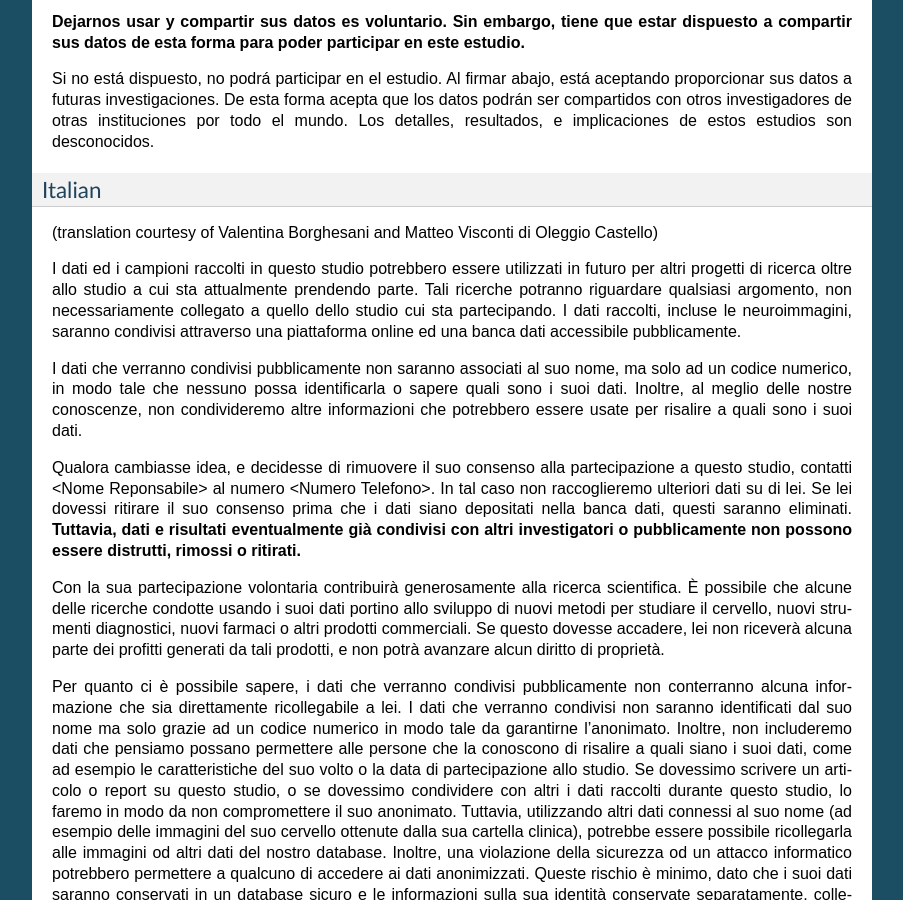
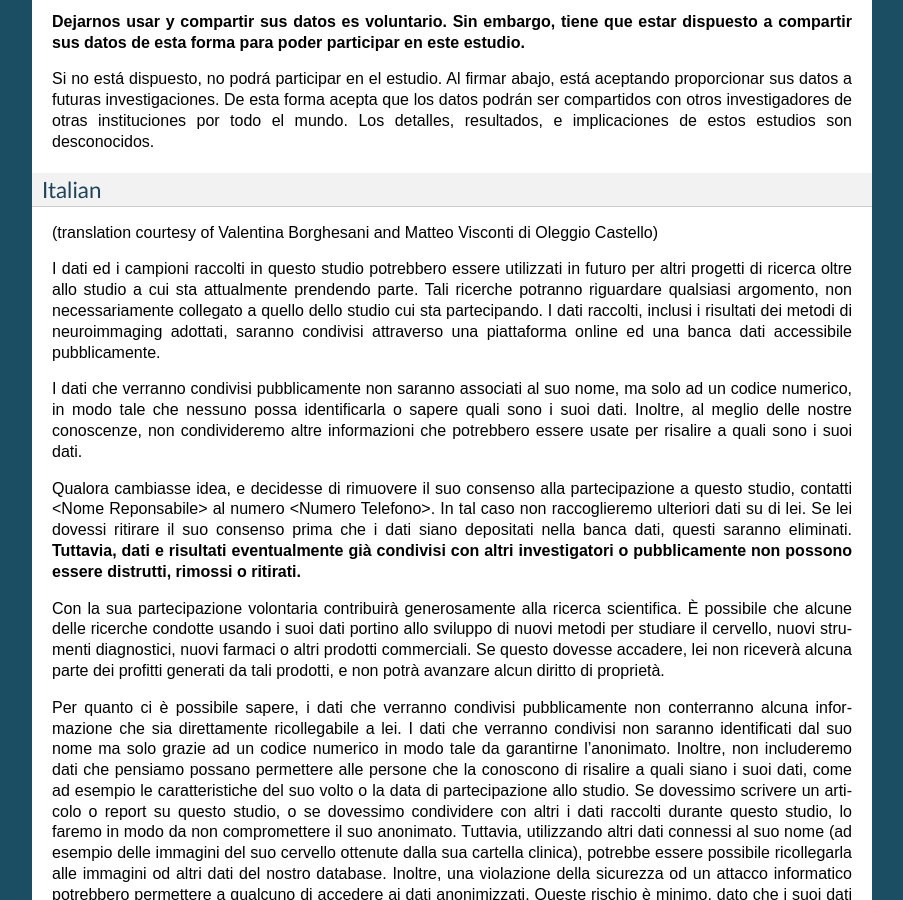
Before and after one commit to con/open-brain-consent, a Sphinx documentation site: the page built from docs/source/ultimate.rst, in a window 1280 px wide and 900 px high, scrolled down 3620 px. Shown: the whole window, without its empty margins (198-1101 px from the left). Built offline with Sphinx 7.4.7, drawn with Linux system fonts in a browser that asks for light colours.

Commit message:
fixing minor things in IT version

```diff
--- a/docs/source/ultimate.rst
+++ b/docs/source/ultimate.rst
@@ -84,7 +84,7 @@ Italian
 ~~~~~~
 (translation courtesy of Valentina Borghesani and Matteo Visconti di Oleggio Castello)
 
-I dati ed i campioni raccolti in questo studio potrebbero essere utilizzati in futuro per altri progetti di ricerca oltre allo studio a cui sta attualmente prendendo parte. Tali ricerche potranno riguardare qualsiasi argomento, non necessariamente collegato a quello dello studio cui sta partecipando. I dati raccolti, incluse le neuroimmagini, saranno condivisi attraverso una piattaforma online ed una banca dati accessibile pubblicamente.
+I dati ed i campioni raccolti in questo studio potrebbero essere utilizzati in futuro per altri progetti di ricerca oltre allo studio a cui sta attualmente prendendo parte. Tali ricerche potranno riguardare qualsiasi argomento, non necessariamente collegato a quello dello studio cui sta partecipando. I dati raccolti, inclusi i risultati dei metodi di neuroimmaging adottati, saranno condivisi attraverso una piattaforma online ed una banca dati accessibile pubblicamente.
 
 I dati che verranno condivisi pubblicamente non saranno associati al suo nome, ma solo ad un codice numerico, in modo tale che nessuno possa identificarla o sapere quali sono i suoi dati. Inoltre, al meglio delle nostre conoscenze, non condivideremo altre informazioni che potrebbero essere usate per risalire a quali sono i suoi dati.
 
```
